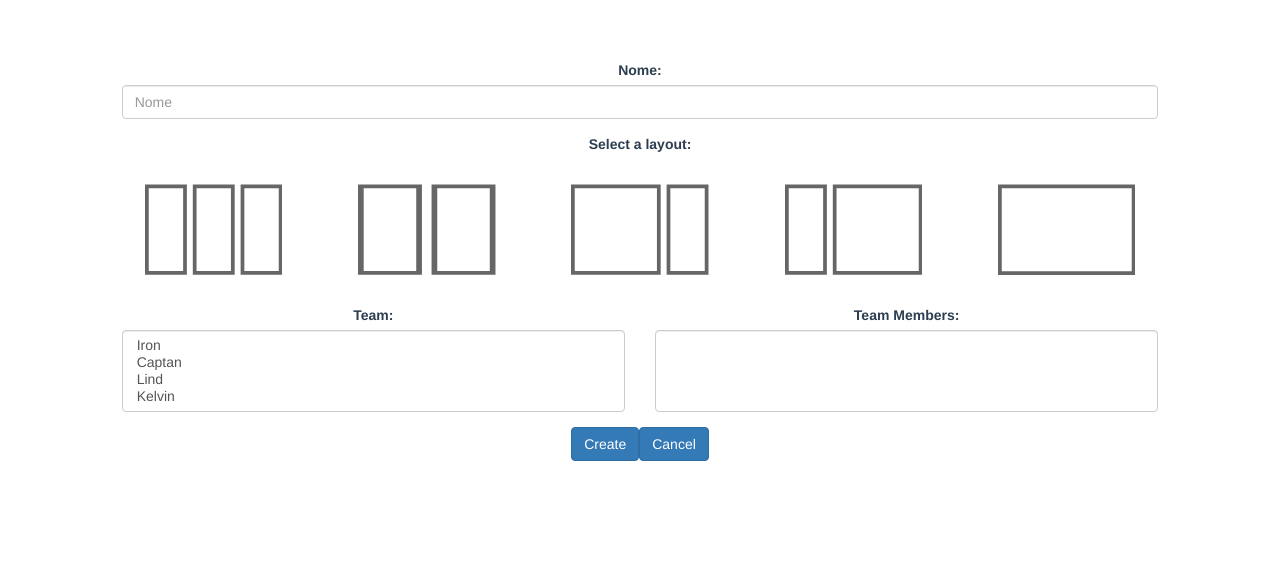
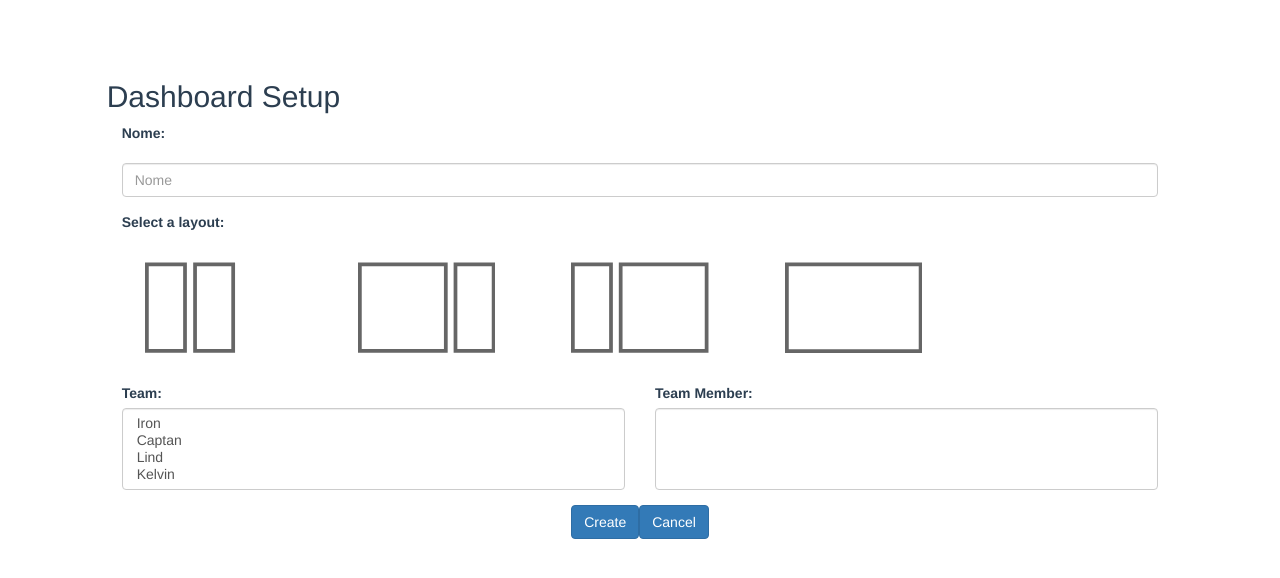
Before and after one commit to jacianabarbosa/protoDashboard, a Vue app in the folder protoDashboard/: page / in a window 1280 px wide. Shown: the top 578 px of the page. Built offline with nearby package versions, Linux system fonts and the light colour scheme.

Commit message:
tentativa de deixar os svgs dinámicos.

```diff
--- a/protoDashboard/src/components/dashboardSetup.vue
+++ b/protoDashboard/src/components/dashboardSetup.vue
@@ -1,57 +1,58 @@
 <template>
     <form>
         <div class="container-fluid">
-            <!-- Diminuir o tamanho disso. -->
+            <div class="row">
+                <h2 class="text-left col-xs-offset-1 col-sm-offset-1 col-md-offset-1 col-lg-offset-1">Dashboard Setup</h2>
+            </div>
             <div class="row">
                 <div :class="bClass.noneClass"></div>
-                <div class="col-xs-10 col-sm-10 col-md-10 col-lg-10">
+                <div class="text-left col-xs-10 col-sm-10 col-md-10 col-lg-10">
                     <div class="form-group">
                         <label>Nome:</label>
-                        <input id="nomeDashboardSetup" type="text" placeholder="Nome" class="form-control">
                     </div>
                 </div>
             </div>
             <div class="row">
                 <div :class="bClass.noneClass"></div>
                 <div class="col-xs-10 col-sm-10 col-md-10 col-lg-10">
+                    <div class="form-group">
+                        <input id="nomeDashboardSetup" type="text" placeholder="Nome" class="form-control" v-model="nameDashboard">
+                    </div>
+                </div>
+            </div>
+            <div class="row">
+                <div :class="bClass.noneClass"></div>
+                <div class="text-left col-xs-10 col-sm-10 col-md-10 col-lg-10">
                     <label>Select a layout:</label>
                 </div>
             </div>
             <div class="row">
                 <div :class="bClass.noneClass"></div>
-                <div :class="bClass.svgClass">
+                <!-- <div :class="bClass.svgClass">
                     <span>
-                        <svg stroke-width="0.501" stroke-linejoin="bevel" fill-rule="evenodd" xmlns:xlink="http://www.w3.org/1999/xlink" xmlns="http://www.w3.org/2000/svg" version="1.1" overflow="visible" width="161.55pt" height="105.975pt" viewBox="0 0 161.55 105.975">
+                        <svg xmlns="http://www.w3.org/2000/svg" version="1.1" :width="svg.width" :height="svg.height" :style="svg.style">
                             <g id="Document" fill="none" stroke="black" font-family="Times New Roman" font-size="16" transform="scale(1 -1)">
                                 <g id="Spread" transform="translate(0 -105.975)">
-                                    <g id="Layer 1">
-                                        <path d="M 0,-0.01 L 0,105.987 L 49.193,105.987 L 49.193,-0.01 L 0,-0.01 Z M 44.807,4.376 L 44.807,101.601 L 4.386,101.601 L 4.386,4.376 L 44.807,4.376 Z" fill-rule="evenodd" stroke="none" stroke-width="0.5" fill="#666666" marker-start="none" marker-end="none" stroke-miterlimit="79.8403193612775"/>
-                                        <path d="M 56.179,-0.01 L 56.179,105.987 L 105.371,105.987 L 105.371,-0.01 L 56.179,-0.01 Z M 100.985,4.376 L 100.985,101.601 L 60.565,101.601 L 60.565,4.376 L 100.985,4.376 Z" fill-rule="evenodd" stroke="none" stroke-width="0.5" fill="#666666" marker-start="none" marker-end="none" stroke-miterlimit="79.8403193612775"/>
-                                        <path d="M 112.357,-0.013 L 112.357,105.984 L 161.55,105.984 L 161.55,-0.013 L 112.357,-0.013 Z M 157.164,4.373 L 157.164,101.598 L 116.743,101.598 L 116.743,4.373 L 157.164,4.373 Z" fill-rule="evenodd" stroke="none" stroke-width="0.5" fill="#666666" marker-start="none" marker-end="none" stroke-miterlimit="79.8403193612775"/>
-                                    </g>
+                                    <path :d="svg.d" fill-rule="evenodd" stroke="none" stroke-width="0.5" :fill="svg.fill" marker-start="none" marker-end="none" stroke-miterlimit="79.8403193612775"/>
                                 </g>
                             </g>
                         </svg>
                     </span>
-                </div>
+                </div> -->
                 <div :class="bClass.svgClass">
                     <span>
-                        <svg xmlns="http://www.w3.org/2000/svg" version="1.1" overflow="visible" width="161.55pt" height="106pt"
-                            viewBox="0 0 161.55 106" id="svg6176" sodipodi:docname="2-col.svg" style="overflow:visible;fill-rule:evenodd;stroke-width:0.50099999;stroke-linejoin:bevel"
-                            inkscape:version="0.92.1 r15371">
-                            <g style="overflow:visible;fill-rule:evenodd;stroke-width:0.50099999;stroke-linejoin:bevel" id="g3686" transform="matrix(1.5389468,0,0,1.0018827,27.390897,0.20331935)">
-                                <g style="font-size:16px;font-family:'Times New Roman';fill:none;stroke:#000000" transform="matrix(0.99223123,0,0,-0.99808441,-17.813751,-0.1886765)"
-                                    font-size="16" id="Document-4">
-                                    <g transform="translate(0,-105.975)" id="Spread-3">
-                                        <g id="Layer 1-6">
-                                            <g style="fill:#666666;fill-rule:evenodd;stroke:none;stroke-width:0.5;stroke-miterlimit:79.84031677" stroke-miterlimit="79.8403193612775"
+                        <svg xmlns="http://www.w3.org/2000/svg" version="1.1" stroke-width="0.50099999" stroke-linejoin="bevel" overflow="visible" fill-rule="evenodd" width="161.55pt" height="106pt" viewBox="0 0 161.55 106">
+                            <!-- <g style="overflow:visible;fill-rule:evenodd;stroke-width:0.50099999;stroke-linejoin:bevel" id="g3686" transform="matrix(1.5389468,0,0,1.0018827,27.390897,0.20331935)"> -->
+                                <g font-size="16px" font-family="Times New Roman" fill="none" stroke="#000000" transform="scale(1 -1)" id="Document-4">
+                                <!-- transform="matrix(0.99223123,0,0,-0.99808441,-17.813751,-0.1886765)" -->
+                                    <g transform="translate(0,-105.975)">
+                                        <g style="fill-rule:evenodd;stroke:none;stroke-width:0.5;stroke-miterlimit:79.84031677" stroke-miterlimit="79.8403193612775"
                                             id="Group">
-                                                <path style="marker-start:none;marker-end:none" inkscape:connector-curvature="0" id="path4501" d="M 0.017,-0.011 V 105.986 H 49.209 V -0.011 Z M 44.823,4.375 V 101.6 H 4.403 V 4.375 Z m 11.793,-4.386 v 105.997 h 49.193 V -0.011 Z m 44.807,4.386 V 101.6 H 61.002 V 4.375 Z"/>
+                                            <path :fill="svgFill" style="marker-start:none;marker-end:none" inkscape:connector-curvature="0" id="path4501" d="M 0.017,-0.011 V 105.986 H 49.209 V -0.011 Z M 44.823,4.375 V 101.6 H 4.403 V 4.375 Z m 11.793,-4.386 v 105.997 h 49.193 V -0.011 Z m 44.807,4.386 V 101.6 H 61.002 V 4.375 Z"/>
                                         </g>
                                     </g>
                                 </g>
-                                </g>
-                            </g>
+                            <!-- </g> -->
                         </svg>
                     </span>
                 </div>
@@ -61,7 +62,7 @@
                             <g id="Document" fill="none" stroke="black" font-family="Times New Roman" font-size="16" transform="scale(1 -1)">
                                 <g id="Spread" transform="translate(0 -105.975)">
                                     <g id="Layer 1">
-                                        <g id="Group" fill-rule="evenodd" stroke="none" stroke-width="0.5" fill="#666666" stroke-miterlimit="79.8403193612775">
+                                        <g id="Group" fill-rule="evenodd" stroke="none" stroke-width="0.5" :fill="svgFill" stroke-miterlimit="79.8403193612775">
                                             <path d="M 0.001,-0.01 L 0.001,105.987 L 105.369,105.987 L 105.369,-0.01 L 0.001,-0.01 Z M 100.983,4.376 L 100.983,101.601 L 4.387,101.601 L 4.387,4.376 L 100.983,4.376 Z M 112.358,-0.013 L 112.358,105.984 L 161.55,105.984 L 161.55,-0.013 L 112.358,-0.013 Z M 157.164,4.373 L 157.164,101.598 L 116.744,101.598 L 116.744,4.373 L 157.164,4.373 Z" marker-start="none" marker-end="none"/>
                                         </g>
                                     </g>
@@ -76,7 +77,7 @@
                             <g id="Document" fill="none" stroke="black" font-family="Times New Roman" font-size="16" transform="scale(1 -1)">
                                 <g id="Spread" transform="translate(0 -105.975)">
                                     <g id="Layer 1">
-                                        <g id="Group" fill-rule="evenodd" stroke="none" stroke-width="0.5" fill="#666666" stroke-miterlimit="79.8403193612775">
+                                        <g id="Group" fill-rule="evenodd" stroke="none" stroke-width="0.5" :fill="svgFill" stroke-miterlimit="79.8403193612775">
                                             <path d="M 56.182,-0.01 L 56.182,105.987 L 161.55,105.987 L 161.55,-0.01 L 56.182,-0.01 Z M 157.164,4.376 L 157.164,101.601 L 60.568,101.601 L 60.568,4.376 L 157.164,4.376 Z M 0,-0.013 L 0,105.984 L 49.193,105.984 L 49.193,-0.013 L 0,-0.013 Z M 44.807,4.373 L 44.807,101.598 L 4.386,101.598 L 4.386,4.373 L 44.807,4.373 Z" marker-start="none" marker-end="none"/>
                                         </g>
                                     </g>
@@ -91,7 +92,7 @@
                             <g id="Document" fill="none" stroke="black" font-family="Times New Roman" font-size="16" transform="scale(1 -1)">
                                 <g id="Spread" transform="translate(0 -105.975)">
                                     <g id="Layer 1">
-                                        <path d="M 0.012,-0.011 L 0.012,105.986 L 161.088,105.986 L 161.088,-0.011 L 0.012,-0.011 Z M 156.702,4.375 L 156.702,101.6 L 4.398,101.6 L 4.398,4.375 L 156.702,4.375 Z" stroke-width="0.5" stroke="none" fill="#666666" fill-rule="evenodd" marker-start="none" marker-end="none" stroke-miterlimit="79.8403193612775"/>
+                                        <path d="M 0.012,-0.011 L 0.012,105.986 L 161.088,105.986 L 161.088,-0.011 L 0.012,-0.011 Z M 156.702,4.375 L 156.702,101.6 L 4.398,101.6 L 4.398,4.375 L 156.702,4.375 Z" stroke-width="0.5" stroke="none" :fill="svgFill" fill-rule="evenodd" marker-start="none" marker-end="none" stroke-miterlimit="79.8403193612775"/>
                                     </g>
                                 </g>
                             </g>
@@ -104,23 +105,25 @@
                 <div :class="bClass.noneClass"></div>
                 <div :class="bClass.dropdownsClass">
                     <div class="form-group">
+                        <div class="text-left">
                             <label>
                                 Team:
                             </label>
+                        </div>
                         <select class="form-control" multiple>
-                            <option>Iron</option>
-                            <option>Captan</option>
-                            <option>Lind</option>
-                            <option>Kelvin</option>
+                            <option v-for="team in teams" :value="team">{{ team }}</option>
                         </select>
                     </div>
                 </div>
                 <div :class="bClass.dropdownsClass">
                     <div class="form-group">
+                        <div class="text-left">
                             <label>
-                            Team Members:
+                                Team Member:
                             </label>
+                        </div>
                         <select class="form-control" multiple>
+                            <option v-for="teamMember in teamMembers" :value="teamMember">{{ teamMember }}</option>
                         </select>
                     </div>
                 </div>
@@ -134,7 +137,6 @@
             </div>
         </div>
     </form>
-        <!--  -->
 </template>
 
 <script>
@@ -146,6 +148,33 @@ export default {
                 noneClass: 'col-xs-1 col-sm-1 col-md-1 col-lg-1',
                 dropdownsClass: 'col-xs-5 col-sm-5 col-md-5 col-lg-5'
             },
+            teams: ['Iron', 'Captan', "Lind", "Kelvin"],
+            teamMembers: [],
+            nameDashboard: '',
+            svgFill: '#666666',
+            listSvg: [
+                {
+                    d: 'M 0,-0.01 L 0,105.987 L 49.193,105.987 L 49.193,-0.01 L 0,-0.01 Z M 44.807,4.376 L 44.807,101.601 L 4.386,101.601 L 4.386,4.376 L 44.807,4.376 Z M 56.179,-0.01 L 56.179,105.987 L 105.371,105.987 L 105.371,-0.01 L 56.179,-0.01 Z M 100.985,4.376 L 100.985,101.601 L 60.565,101.601 L 60.565,4.376 L 100.985,4.376 Z M 112.357,-0.013 L 112.357,105.984 L 161.55,105.984 L 161.55,-0.013 L 112.357,-0.013 Z M 157.164,4.373 L 157.164,101.598 L 116.743,101.598 L 116.743,4.373 L 157.164,4.373 Z',
+                    titulo: '3-col',
+                    fill: '#666666',
+                    overflow: "visible",
+                    width: "161.55pt",
+                    height: "105.975pt",
+                    style: "stroke-width:0.501;stroke-linejoin:bevel;overflow:visible;fill-rule:evenodd;viewBox:0 0 161.55 105.975"
+                },{
+                    titulo: '2-col',
+                    fill: '#666666'
+                },{
+                    titulo: '2-col 1-big 1-small',
+                    fill: '#666666'
+                },{
+                    titulo: '2-col 1-small 1-big',
+                    fill: '#666666'
+                },{
+                    titulo: '1-col',
+                    fill: '#666666'
+                },
+            ]
         }
     }
 
```
Lines whose indentation alone changed are shown as unchanged.
